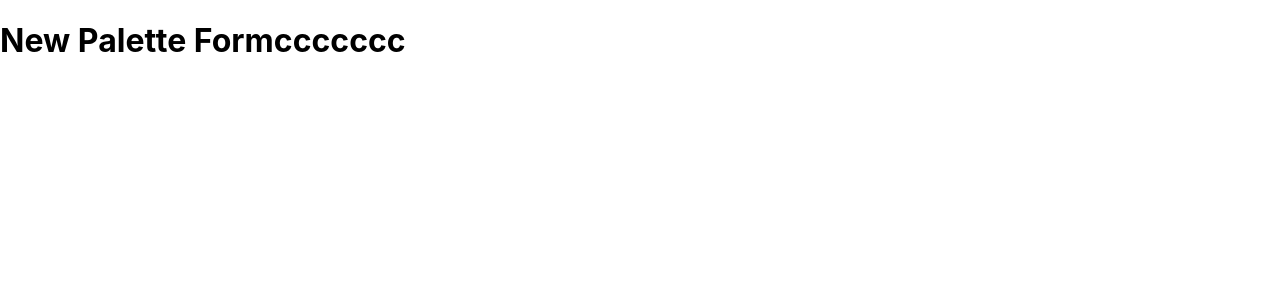
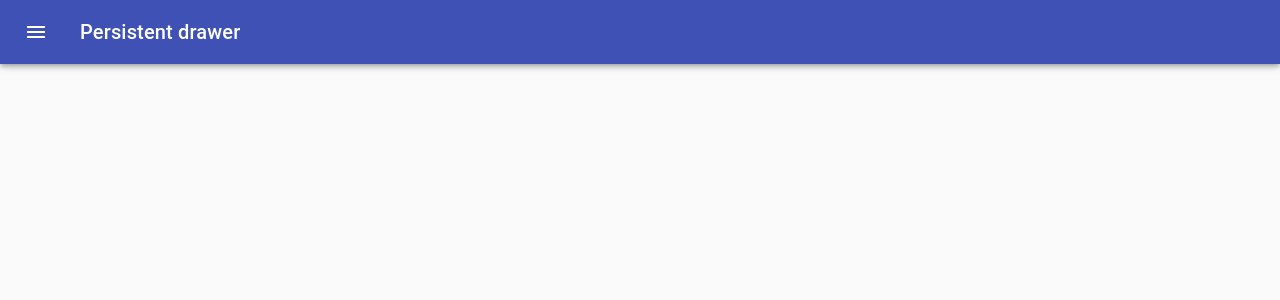
Before and after one commit to owengiri20/React_colour_app, a React (Create React App) app: page /palette/new in a window 1280 px wide. Shown: the top 300 px of the page. Built offline with nearby package versions, Linux system fonts and the light colour scheme.

Commit message:
add drawer to newPaletteFprm

```diff
--- a/src/NewPaletteForm.js
+++ b/src/NewPaletteForm.js
@@ -1,13 +1,151 @@
 import React, { Component } from 'react';
+import classNames from 'classnames';
+import { withStyles } from '@material-ui/core/styles';
+import Drawer from '@material-ui/core/Drawer';
+import CssBaseline from '@material-ui/core/CssBaseline';
+import AppBar from '@material-ui/core/AppBar';
+import Toolbar from '@material-ui/core/Toolbar';
+import List from '@material-ui/core/List';
+import Typography from '@material-ui/core/Typography';
+import Divider from '@material-ui/core/Divider';
+import IconButton from '@material-ui/core/IconButton';
+import MenuIcon from '@material-ui/icons/Menu';
+import ChevronLeftIcon from '@material-ui/icons/ChevronLeft';
+import ChevronRightIcon from '@material-ui/icons/ChevronRight';
+import ListItem from '@material-ui/core/ListItem';
+import ListItemIcon from '@material-ui/core/ListItemIcon';
+import ListItemText from '@material-ui/core/ListItemText';
+import InboxIcon from '@material-ui/icons/MoveToInbox';
+import MailIcon from '@material-ui/icons/Mail';
+
+const drawerWidth = 470;
+
+const styles = theme => ({
+    root: {
+        display: 'flex',
+    },
+    appBar: {
+        transition: theme.transitions.create(['margin', 'width'], {
+            easing: theme.transitions.easing.sharp,
+            duration: theme.transitions.duration.leavingScreen,
+        }),
+    },
+    appBarShift: {
+        width: `calc(100% - ${drawerWidth}px)`,
+        marginLeft: drawerWidth,
+        transition: theme.transitions.create(['margin', 'width'], {
+            easing: theme.transitions.easing.easeOut,
+            duration: theme.transitions.duration.enteringScreen,
+        }),
+    },
+    menuButton: {
+        marginLeft: 12,
+        marginRight: 20,
+    },
+    hide: {
+        display: 'none',
+    },
+    drawer: {
+        width: drawerWidth,
+        flexShrink: 0,
+    },
+    drawerPaper: {
+        width: drawerWidth,
+    },
+    drawerHeader: {
+        display: 'flex',
+        alignItems: 'center',
+        padding: '0 8px',
+        ...theme.mixins.toolbar,
+        justifyContent: 'flex-end',
+    },
+    content: {
+        flexGrow: 1,
+        padding: theme.spacing.unit * 3,
+        transition: theme.transitions.create('margin', {
+            easing: theme.transitions.easing.sharp,
+            duration: theme.transitions.duration.leavingScreen,
+        }),
+        marginLeft: -drawerWidth,
+    },
+    contentShift: {
+        transition: theme.transitions.create('margin', {
+            easing: theme.transitions.easing.easeOut,
+            duration: theme.transitions.duration.enteringScreen,
+        }),
+        marginLeft: 0,
+    },
+});
 
 class NewPaletteForm extends Component {
+    state = {
+        open: false,
+    };
+
+    handleDrawerOpen = () => {
+        this.setState({ open: true });
+    };
+
+    handleDrawerClose = () => {
+        this.setState({ open: false });
+    };
+
     render() {
+        const { classes, theme } = this.props;
+        const { open } = this.state;
+
         return (
-            <div>
-                <h1>New Palette Formccccccc</h1>
+            <div className={classes.root}>
+                <CssBaseline />
+                <AppBar
+                    position="fixed"
+                    className={classNames(classes.appBar, {
+                        [classes.appBarShift]: open,
+                    })}
+                >
+                    <Toolbar disableGutters={!open}>
+                        <IconButton
+                            color="inherit"
+                            aria-label="Open drawer"
+                            onClick={this.handleDrawerOpen}
+                            className={classNames(classes.menuButton, open && classes.hide)}
+                        >
+                            <MenuIcon />
+                        </IconButton>
+                        <Typography variant="h6" color="inherit" noWrap>
+                            Persistent drawer
+              </Typography>
+                    </Toolbar>
+                </AppBar>
+                <Drawer
+                    className={classes.drawer}
+                    variant="persistent"
+                    anchor="left"
+                    open={open}
+                    classes={{
+                        paper: classes.drawerPaper,
+                    }}
+                >
+                    <div className={classes.drawerHeader}>
+                        <IconButton onClick={this.handleDrawerClose}>
+                            <ChevronLeftIcon />
+                        </IconButton>
+                    </div>
+                    <Divider />
+                    <Divider />
+
+                </Drawer>
+                <main
+                    className={classNames(classes.content, {
+                        [classes.contentShift]: open,
+                    })}
+                >
+                    <p>,.andsjf</p>
+                </main>
             </div>
         );
     }
 }
 
-export default NewPaletteForm;
+
+export default withStyles(styles, { withTheme: true })(NewPaletteForm);
--- a/src/styles/PaletteListStyles.js
+++ b/src/styles/PaletteListStyles.js
@@ -22,7 +22,7 @@
         color: "white",
         "& a": {
             color: "#fff",
-            textDecoration: "none"
+            textDecoration: "none",
         }
 
     },
```
